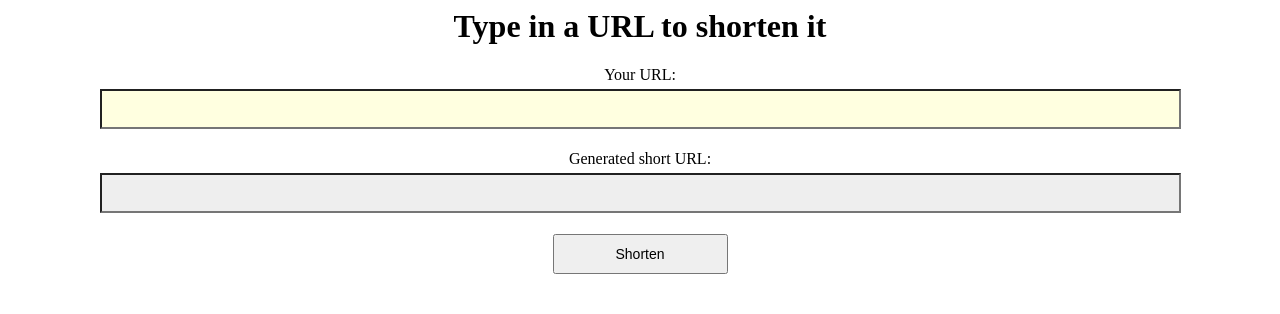
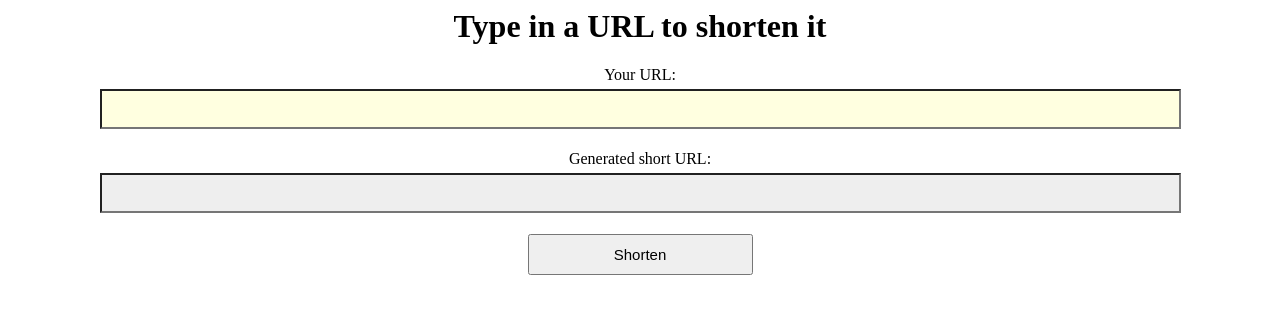
Before and after one commit to syedrakib/shorturl-django, a Django app: page / in a window 1280 px wide. Shown: the top 314 px of the page. Run offline with Django 3.2, Linux system fonts and the light colour scheme.

Commit message:
Minor CSS tweaks

```diff
--- a/templates/shortener_form.html
+++ b/templates/shortener_form.html
@@ -16,6 +16,7 @@
 				padding: 10px;
 				text-align: center;
 				font-size: 14;
+				max-width: 100%;
 			}
 			input[name="long_url"]{
 				background-color: lightyellow;
@@ -25,8 +26,9 @@
 			}
 			button{
 				padding: 10px;
-				width: 175px;
-				font-size: 14;
+				width: 225px;
+				font-size: 15;
+				display: block;
 			}
 		</style>
 		<meta name="viewport" content="width=device-width, initial-scale=1">
```
